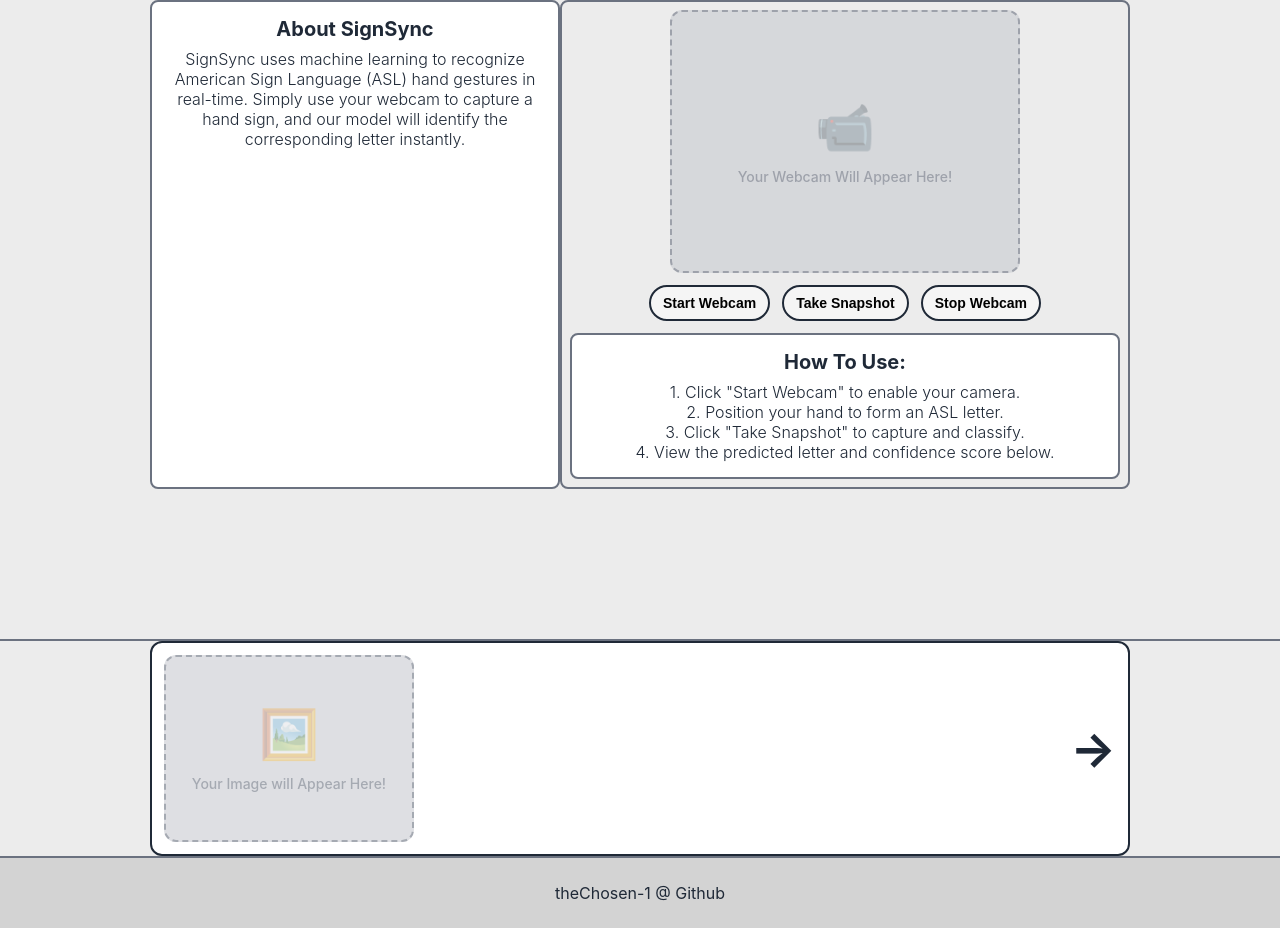
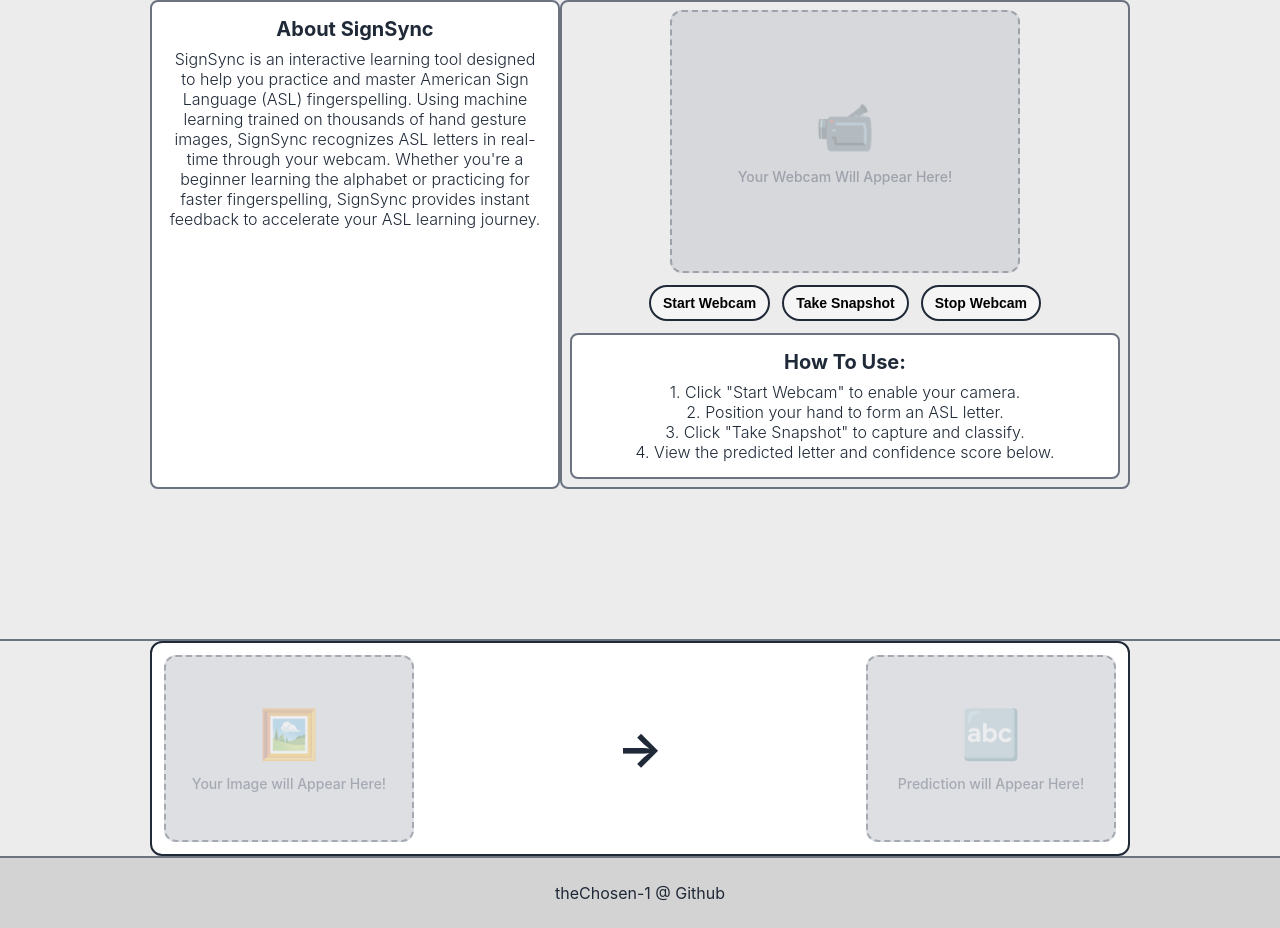
Before and after one commit to inshaal81/SignSync-WebApp, a Flask app: page / in a window 1280 px wide. Shown: the part 77-1005 px from the top of the page. Run offline with Flask 3, Linux system fonts and the light colour scheme.

Commit message:
Remove notifications, add result placeholder, update About section

```diff
--- a/static/script.js
+++ b/static/script.js
@@ -11,29 +11,6 @@ let webcamStream = null;
 const startBtn = document.querySelector('[onclick="startWebcam()"]');
 const snapshotBtn = document.querySelector('[onclick="takeSnapshot()"]');
 const stopBtn = document.querySelector('[onclick="stopWebcam()"]');
-
-// Notification system
-function showNotification(message, type = 'info') {
-    // Remove existing notification if any
-    const existing = document.querySelector('.notification');
-    if (existing) existing.remove();
-
-    const notification = document.createElement('div');
-    notification.className = `notification notification-${type}`;
-    notification.textContent = message;
-    document.body.appendChild(notification);
-
-    // Trigger animation
-    requestAnimationFrame(() => {
-        notification.classList.add('show');
-    });
-
-    // Auto-remove after 4 seconds
-    setTimeout(() => {
-        notification.classList.remove('show');
-        setTimeout(() => notification.remove(), 300);
-    }, 4000);
-}
 
 // Button loading state helpers
 function setButtonLoading(button, loading, originalText) {
@@ -53,10 +30,6 @@ function setButtonLoading(button, loading, originalText) {
 // Browser compatibility check
 function checkBrowserCompatibility() {
     if (!navigator.mediaDevices || !navigator.mediaDevices.getUserMedia) {
-        showNotification(
-            'Your browser does not support webcam access. Please use Chrome, Firefox, or Safari.',
-            'error'
-        );
         // Disable webcam buttons
         if (startBtn) startBtn.disabled = true;
         if (snapshotBtn) snapshotBtn.disabled = true;
@@ -83,7 +56,6 @@ function startWebcam() {
                 canvas.width = video.videoWidth;
                 canvas.height = video.videoHeight;
                 setButtonLoading(startBtn, false, 'Start Webcam');
-                showNotification('Webcam started successfully', 'success');
             };
         })
         .catch(function(err) {
@@ -99,7 +71,8 @@ function startWebcam() {
                 message = 'Camera is in use by another application.';
             }
 
-            showNotification(message, 'error');
+            resultDiv.innerHTML = `<div class="error">${message}</div>`;
+            resultDiv.classList.add('has-result');
         });
 }
 
@@ -112,7 +85,6 @@ function stopWebcam() {
         // Show placeholder and hide video
         video.style.display = 'none';
         videoPlaceholder.style.display = 'flex';
-        showNotification('Webcam stopped', 'info');
     }
 }
 
@@ -134,7 +106,8 @@ function takeSnapshot() {
         // Send image to Flask backend for classification
         sendImageForClassification(imageDataUrl);
     } else {
-        showNotification('Please start the webcam first', 'error');
+        resultDiv.innerHTML = '<div class="error">Please start the webcam first</div>';
+        resultDiv.classList.add('has-result');
     }
 }
 
@@ -144,7 +117,7 @@ async function sendImageForClassification(imageDataUrl) {
     try {
         // Show loading state
         resultDiv.innerHTML = '<div class="loading">Classifying...</div>';
-        resultDiv.style.display = 'flex';
+        resultDiv.classList.add('has-result');
 
         // Convert data URL to Blob
         const base64Data = imageDataUrl.split(',')[1];
@@ -183,7 +156,6 @@ async function sendImageForClassification(imageDataUrl) {
                     <div class="processing-time">Processed in ${processingTime}s</div>
                 </div>
             `;
-            showNotification(`Detected letter: ${result.classification}`, 'success');
         } else {
             throw new Error(result.error || 'Classification failed');
         }
@@ -191,7 +163,6 @@ async function sendImageForClassification(imageDataUrl) {
     } catch (error) {
         console.error('Error classifying image:', error);
         resultDiv.innerHTML = `<div class="error">Error: ${error.message}</div>`;
-        showNotification(`Classification failed: ${error.message}`, 'error');
     } finally {
         setButtonLoading(snapshotBtn, false, 'Take Snapshot');
     }
--- a/static/style.css
+++ b/static/style.css
@@ -206,16 +206,23 @@ body::-webkit-scrollbar, body::-webkit-scrollbar-button { display: none; } /* Ch
 
 /* result display */
 .result {
-    display: none;
+    display: flex;
     flex-direction: column;
     align-items: center;
     justify-content: center;
-    min-width: 200px;
-    min-height: 150px;
+    min-width: 250px;
+    min-height: 187.5px;
     padding: 20px;
+    border: 2px dashed var(--muted);
+    border-radius: 12px;
+    background-color: var(--lightgray);
+    opacity: 0.6;
+}
+
+.result.has-result {
     border: 2px solid var(--muted);
-    border-radius: 12px;
     background-color: var(--bg);
+    opacity: 1;
 }
 
 .classification-result {
--- a/template/index.html
+++ b/template/index.html
@@ -36,9 +36,12 @@
     <div class="topContent">
         <div class="aboutSection">About SignSync
             <div class="text1">
-                SignSync uses machine learning to recognize American Sign Language (ASL)
-                hand gestures in real-time. Simply use your webcam to capture a hand sign,
-                and our model will identify the corresponding letter instantly.
+                SignSync is an interactive learning tool designed to help you practice and master
+                American Sign Language (ASL) fingerspelling. Using machine learning trained on
+                thousands of hand gesture images, SignSync recognizes ASL letters in real-time
+                through your webcam. Whether you're a beginner learning the alphabet or practicing
+                for faster fingerspelling, SignSync provides instant feedback to accelerate your
+                ASL learning journey.
             </div>
         </div>
 
@@ -87,7 +90,12 @@
 
         <div class="arrow">&rarr;</div>
 
-        <div class="result"></div>
+        <div class="result">
+            <div class="placeholderContent">
+                <div class="placeholderIcon">🔤</div>
+                <div class="placeholderText">Prediction will Appear Here!</div>
+            </div>
+        </div>
     </div>
 
     <div class="footer">theChosen-1 @ Github</div>
```
Also changed, not shown: other parts of static/style.css (+0 -39 lines).
